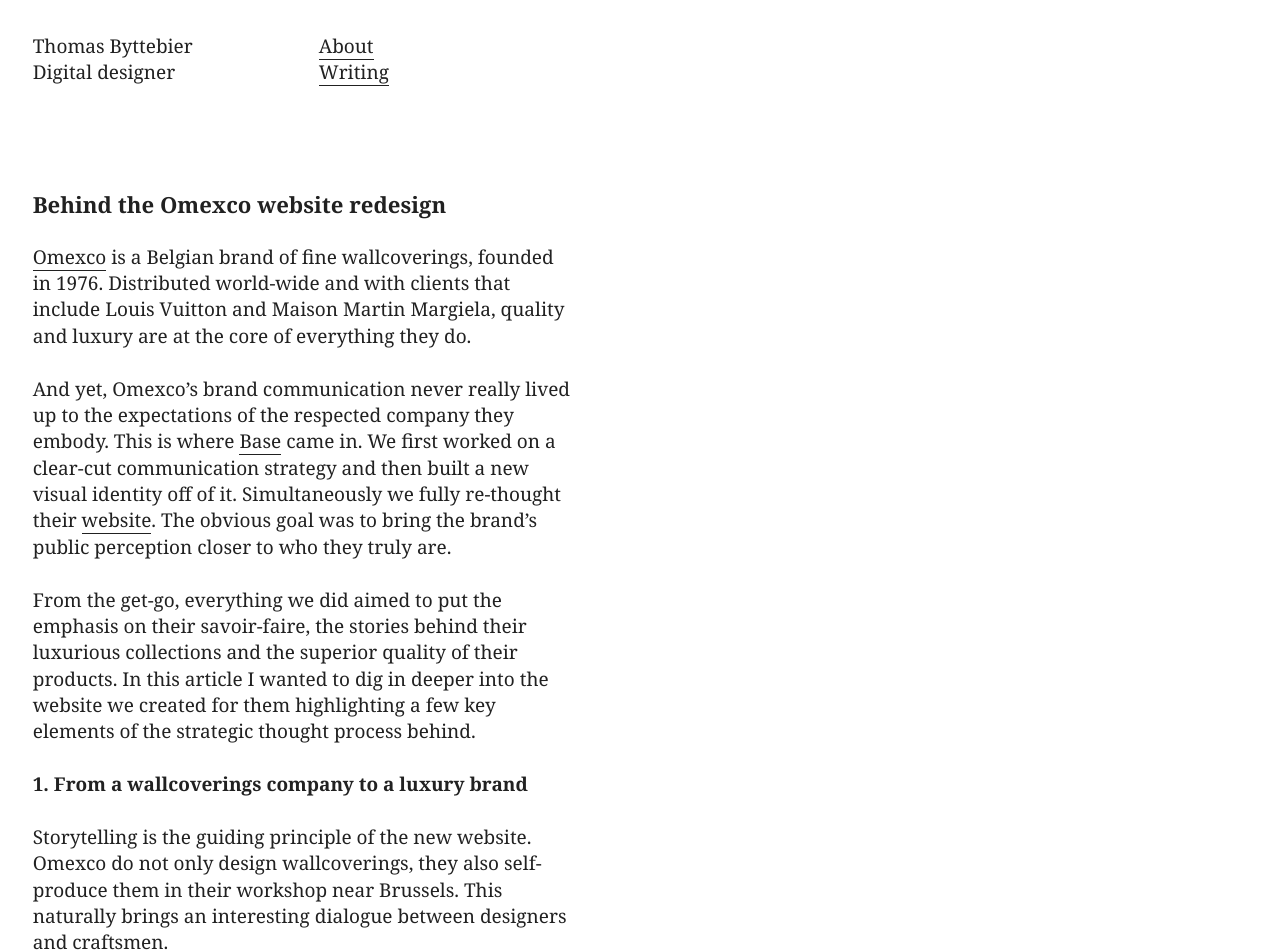
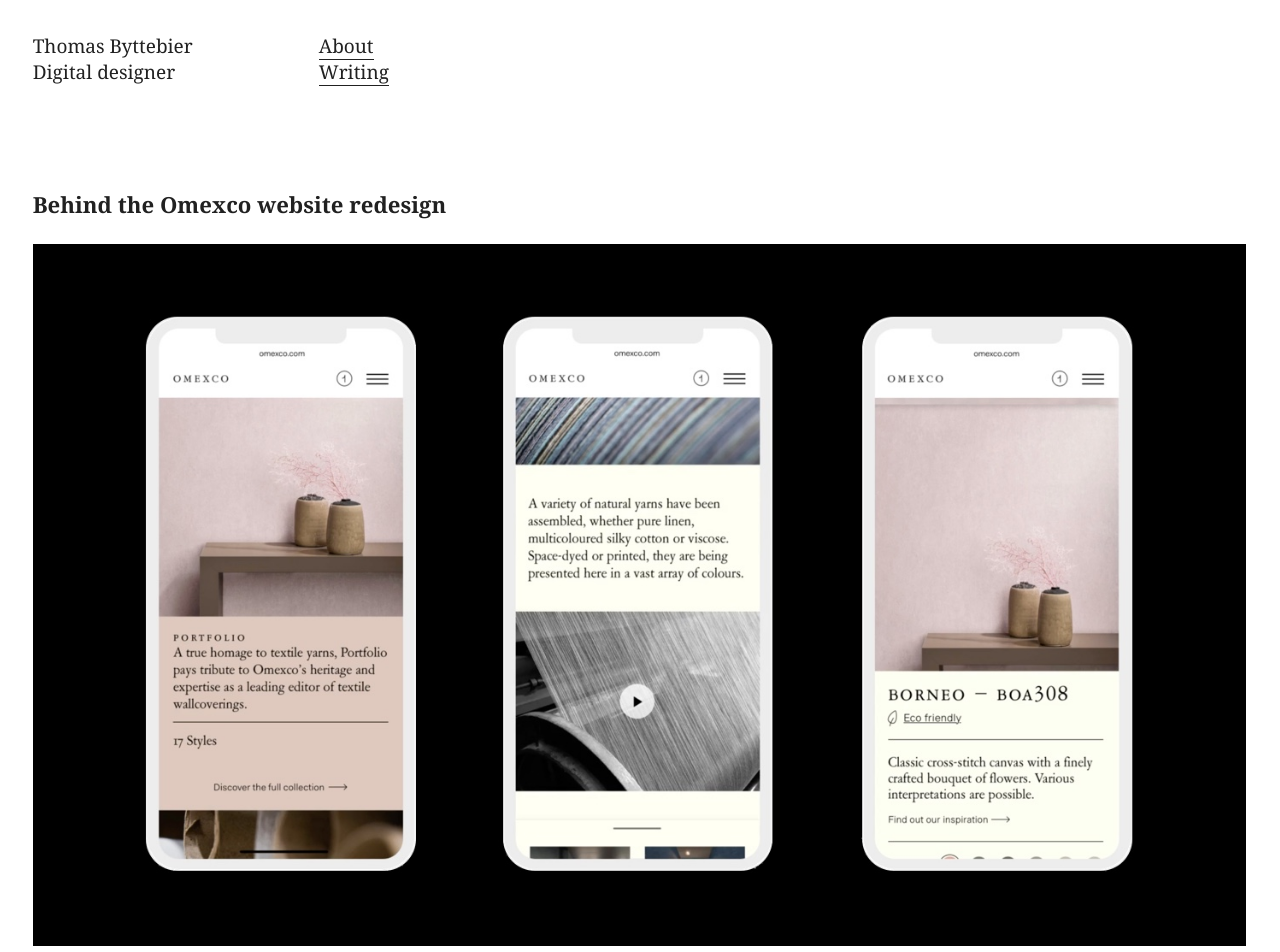
Before and after one commit to thomasbyttebier/thomasbyttebier, a Jekyll site: the page built from _posts/2020-05-29-behind-the-omexco-redesign.md, in a window 1280 px wide. Shown: the top 952 px of the page. Built offline with Jekyll 4.4.1, drawn with Linux system fonts in a browser that asks for light colours.

Commit message:
Added image on top of omexco article

```diff
--- a/_posts/2020-05-29-behind-the-omexco-redesign.md
+++ b/_posts/2020-05-29-behind-the-omexco-redesign.md
@@ -8,6 +8,8 @@
 featured: false
 excerpt: Here's a few key elements of the strategic thought process behind redesigning Omexco's website.
 ---
+![Omexco website on mobile screens]({{site.baseurl}}{{page.imgpath}}omexco-web-1.jpg)
+
 [Omexco](https://omexco.com) is a Belgian brand of fine wallcoverings, founded in 1976. Distributed world-wide and with clients that include Louis Vuitton and Maison Martin Margiela, quality and luxury are at the core of everything they do.
 
 And yet, Omexco's brand communication never really lived up to the expectations of the respected company they embody. This is where [Base](https://basedesign.com) came in. We first worked on a clear-cut communication strategy and then built a new visual identity off of it. Simultaneously we fully re-thought their [website](https://omexco.com). The obvious goal was to bring the brand's public perception closer to who they truly are.
```
